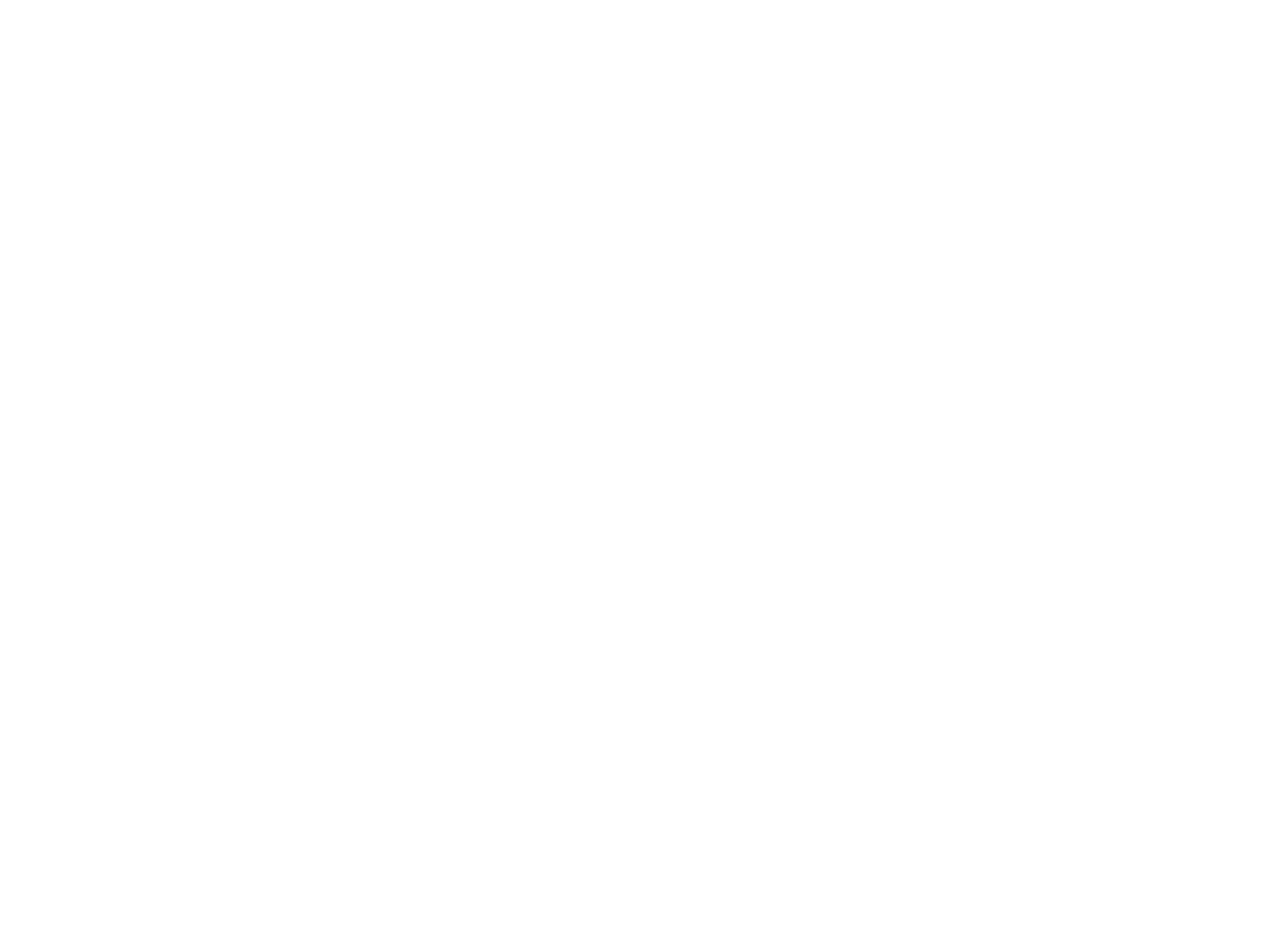
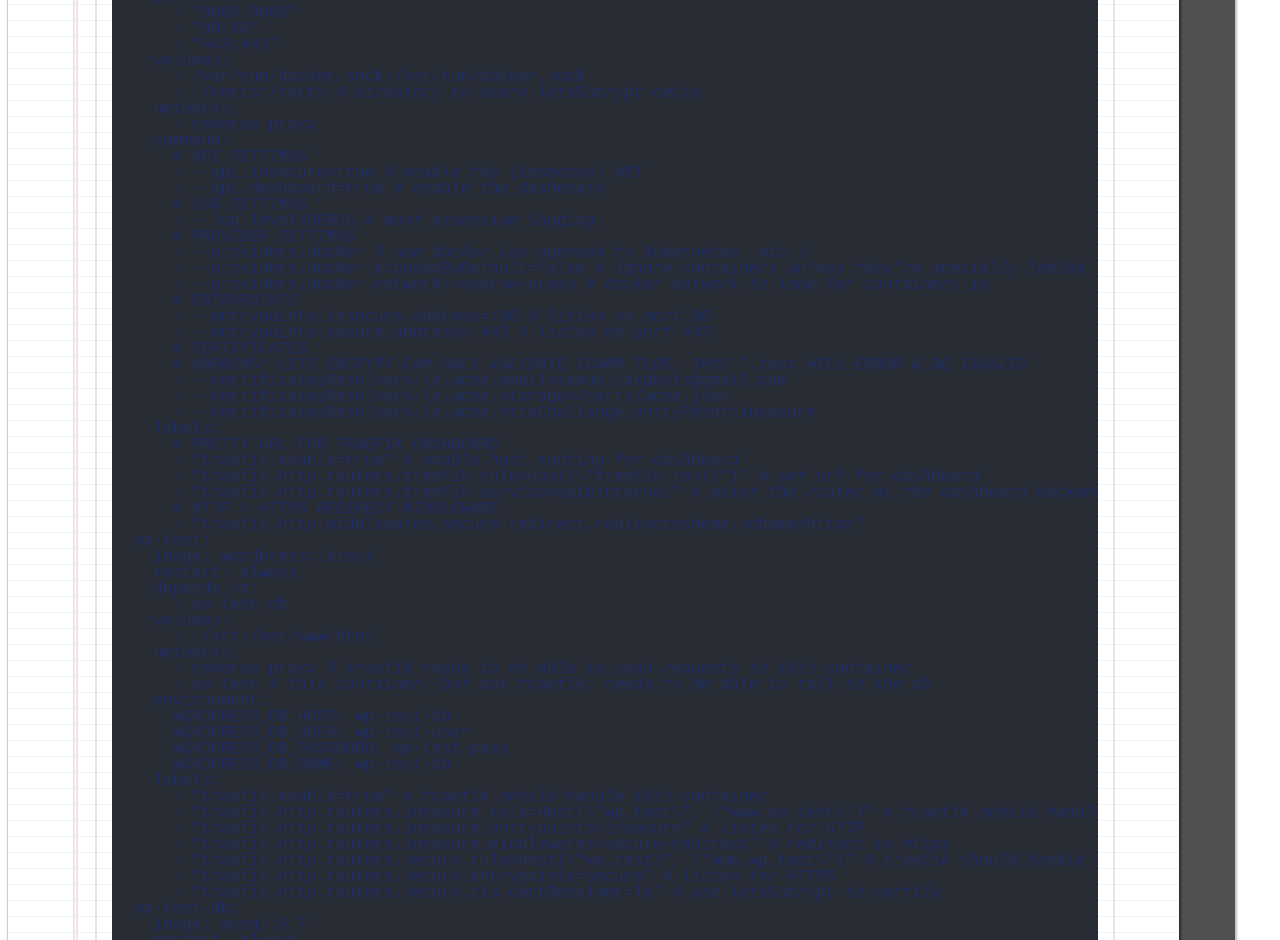
Before and after one commit to SamuelDavis/notes, a Nuxt app: page /ops/traefik in a window 1280 px wide. Shown: the part 1860-2800 px from the top of the page. Before the commit the page ends 1601 px from the top, so only its background shows below. Built offline with nearby package versions, Linux system fonts and the light colour scheme.

Commit message:
expand pre > code; support yaml; traefik+wp example
yaml keys with darkula are impossible to see

```diff
--- a/layouts/default.vue
+++ b/layouts/default.vue
@@ -10,7 +10,8 @@
   import NotesNav from '../components/NotesNav'
   import hljs from 'highlight.js/lib/highlight'
   import bash from 'highlight.js/lib/languages/bash'
-  import 'highlight.js/styles/darcula.css'
+  import yaml from 'highlight.js/lib/languages/yaml'
+  import 'highlight.js/styles/atom-one-dark-reasonable.css'
 
   export default {
     components: {
@@ -38,7 +39,8 @@
       }
     },
     created () {
-      hljs.registerLanguage('bash', bash)
+      const langs = { bash, yaml }
+      Object.keys(langs).forEach((key) => hljs.registerLanguage(key, langs[key]))
     },
     mounted () {
       this.$nextTick(() => {
@@ -88,6 +90,10 @@
     width: fit-content;
   }
 
+  pre .hljs {
+    width: inherit;
+  }
+
   p {
     code {
       display: inline !important;
--- a/pages/ops/traefik.vue
+++ b/pages/ops/traefik.vue
@@ -73,17 +73,109 @@
         </ul>
       </notes-outline>
     </section>
+    <section>
+      <h1>WordPress with HTTPS Example</h1>
+      <notes-outline>
+        <template v-slot:label>
+          <notes-citation href="https://gist.github.com/SamuelDavis/706cb22355ff92ff10cf5817ca1dcc57">docker-compose.yml</notes-citation>
+        </template>
+      <pre><code class="lang-yaml">version: '3'
+
+networks:
+  reverse-proxy: {}
+  wp-test: {}
+
+volumes:
+  wp-test-db: {}
+
+services:
+  reverse-proxy:
+    image: traefik:v2.0
+    restart: always
+    ports:
+      - "8080:8080"
+      - "80:80"
+      - "443:443"
+    volumes:
+      - /var/run/docker.sock:/var/run/docker.sock
+      - ./certs:/certs # directory to store letsEncrypt certs
+    networks:
+      - reverse-proxy
+    command:
+      # API SETTINGS
+      - --api.insecure=true # enable the (insecure) API
+      - --api.dashboard=true # enable the dashboard
+      # LOG SETTINGS
+      - --log.level=DEBUG # most extensive logging
+      # PROVIDER SETTINGS
+      - --providers.docker # use docker (as opposed to kubernetes, etc.)
+      - --providers.docker.exposedByDefault=false # ignore containers unless they're specially labled
+      - --providers.docker.network=reverse-proxy # docker network to look for containers in
+      # ENTRYPOINTS
+      - --entrypoints.insecure.address=:80 # listen on port 80
+      - --entrypoints.secure.address=:443 # listen on port 443
+      # CERTIFICATES
+      # WARNING: LETS ENCRYPT CAN ONLY VALIDATE ICANN TLDS, THUS *.test WILL ERROR & BE INVALID
+      - --certificatesResolvers.le.acme.email=samueljakdavis@gmail.com
+      - --certificatesResolvers.le.acme.storage=/certs/acme.json
+      - --certificatesResolvers.le.acme.httpChallenge.entryPoint=insecure
+    labels:
+      # PRETTY URL FOR TRAEFIK DASHBOARD
+      - "traefik.enable=true" # enable host routing for dashboard
+      - "traefik.http.routers.traefik.rule=Host(\"traefik.test\")" # set url for dashboard
+      - "traefik.http.routers.traefik.service=api@internal" # point the router at the dashboard backend, not frontend
+      # HTTP > HTTPS REDIRECT MIDDLEWARE
+      - "traefik.http.middlewares.secure-redirect.redirectscheme.scheme=https"
+  wp-test:
+    image: wordpress:latest
+    restart: always
+    depends_on:
+      - wp-test-db
+    volumes:
+      - ./src:/var/www/html
+    networks:
+      - reverse-proxy # traefik needs to be able to send requests to this container
+      - wp-test # this container, but not traefik, needs to be able to talk to the db
+    environment:
+      WORDPRESS_DB_HOST: wp-test-db
+      WORDPRESS_DB_USER: wp-test-user
+      WORDPRESS_DB_PASSWORD: wp-test-pass
+      WORDPRESS_DB_NAME: wp-test-db
+    labels:
+      - "traefik.enable=true" # traefik should handle this container
+      - "traefik.http.routers.insecure.rule=Host(\"wp.test\", \"www.wp.test\")" # traefik should handle this container
+      - "traefik.http.routers.insecure.entrypoints=insecure" # listen for HTTP
+      - "traefik.http.routers.insecure.middlewares=secure-redirect" # redirect to https
+      - "traefik.http.routers.secure.rule=Host(\"wp.test\", \"www.wp.test\")" # traefik should handle this container
+      - "traefik.http.routers.secure.entrypoints=secure" # listen for HTTPS
+      - "traefik.http.routers.secure.tls.certResolver=le" # use letsEncrypt to certify
+  wp-test-db:
+    image: mysql:5.7
+    restart: always
+    networks:
+      - wp-test # this container can talk to the wp-test container, but is secure from traefik traffic
+    volumes:
+      - wp-test-db:/var/lib/mysql
+    environment:
+      MYSQL_DATABASE: wp-test-db
+      MYSQL_USER: wp-test-user
+      MYSQL_PASSWORD: wp-test-pass
+      MYSQL_ROOT_PASSWORD: root</code></pre>
+      </notes-outline>
+    </section>
   </notes-paper>
 </template>
 
 <script>
   import NotesPaper from '../../components/NotesPaper'
   import NotesOutline from '../../components/NotesOutline'
+  import NotesCitation from '../../components/NotesCitation'
 
   export default {
     components: {
       NotesPaper,
-      NotesOutline
+      NotesOutline,
+      NotesCitation
     }
   }
 </script>
```
